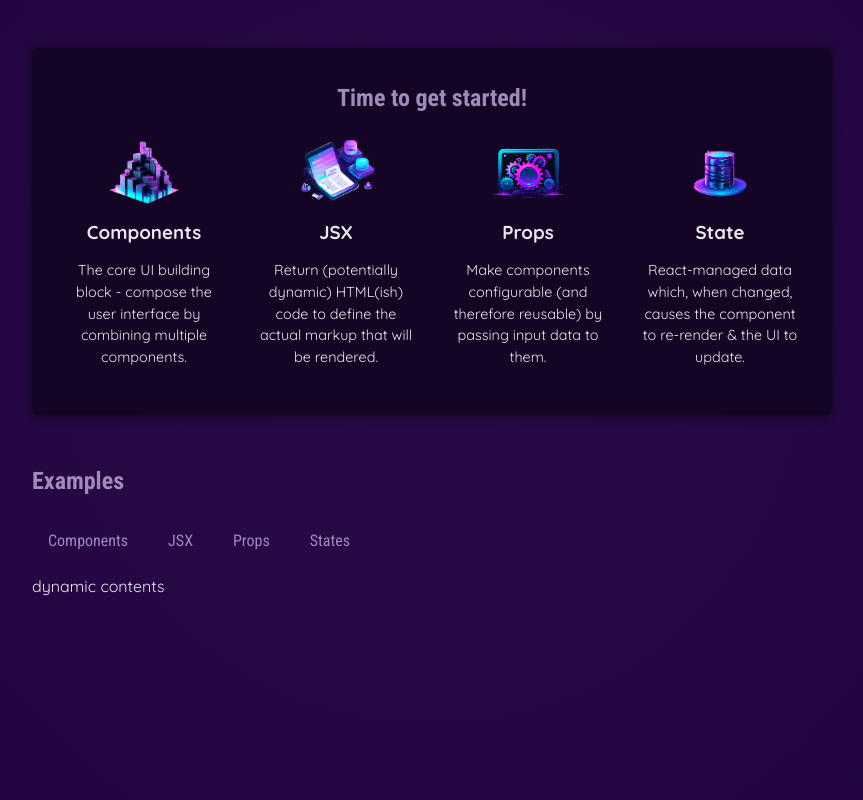
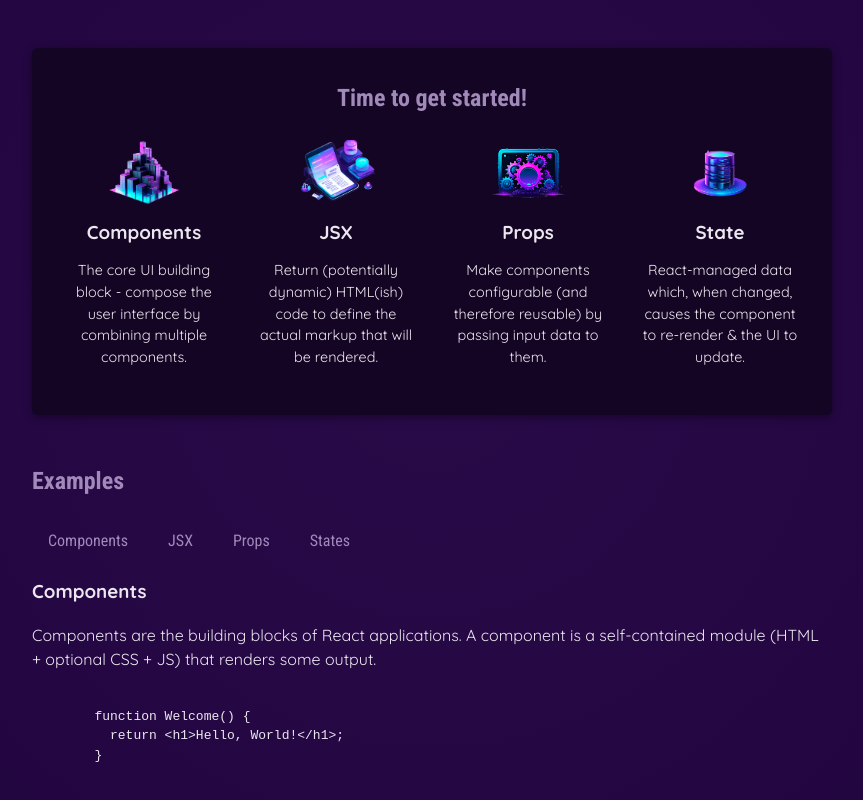
Before and after one commit to abhay-tomar03/01-starting-project, a React (Vite) app: page / in a window 1280 px wide. Shown: the part 284-1084 px from the top of the page, without its empty margins (208-1071 px from the left). Built offline with nearby package versions, Linux system fonts and the light colour scheme.

Commit message:
Now we have added states and are changing the content based on this ,

```diff
--- a/src/components/Main.jsx
+++ b/src/components/Main.jsx
@@ -1,10 +1,13 @@
 import ListItems from "./ListItems";
-import {CORE_CONCEPTS} from '../data'
+import {CORE_CONCEPTS ,EXAMPLES} from '../data'
 import TabButtons from "./TabButtons";
+import { useState } from "react";
 export default function Main() {
-  const handleSelect = ()=>{
+  const [item,setItem]=useState("components");
+  // now we need to know which button was selected and then display dynamic content according to it
+  const handleSelect = (selectedButton)=>{
+    setItem(selectedButton)
     console.log("Selected");
-
   }
   return (
     <>
@@ -22,12 +25,20 @@
         <section id="examples">
           <h2>Examples</h2>
             <menu>
-              <TabButtons onSelect={handleSelect}>Components</TabButtons>
-              <TabButtons onSelect={handleSelect}>JSX</TabButtons>
-              <TabButtons onSelect={handleSelect}>Props</TabButtons>
-              <TabButtons onSelect={handleSelect}>States</TabButtons>
+              <TabButtons onSelect={()=>handleSelect('components')}>Components</TabButtons>
+              <TabButtons onSelect={()=>handleSelect('jsx')}>JSX</TabButtons>
+              <TabButtons onSelect={()=>handleSelect('props')}>Props</TabButtons>
+              <TabButtons onSelect={()=>handleSelect('state')}>States</TabButtons>
             </menu>
-            dynamic contents
+            <div id="tab-contents">
+              <h3>{EXAMPLES[item].title} </h3>
+              <p>{EXAMPLES[item].description}</p>
+              <pre>
+                <code>
+                    {EXAMPLES[item].code}
+                </code>
+              </pre>
+            </div>
         </section>
       </main>
     </>
--- a/src/components/TabButtons.jsx
+++ b/src/components/TabButtons.jsx
@@ -1,5 +1,4 @@
 export default function TabButtons({children,onSelect}){
-    // const handleClick = ()=> console.log("Button Clicked!!!");
     return (
         <>
             <li><button onClick={onSelect}>{children}</button></li>
--- a/src/data.js
+++ b/src/data.js
@@ -8,24 +8,75 @@
     image: componentsImg,
     title: 'Components',
     description:
-      'The core UI building block - compose the user interface by combining multiple components.'
+      'The core UI building block - compose the user interface by combining multiple components.',
   },
   {
     image: jsxImg,
     title: 'JSX',
     description:
-      'Return (potentially dynamic) HTML(ish) code to define the actual markup that will be rendered.'
+      'Return (potentially dynamic) HTML(ish) code to define the actual markup that will be rendered.',
   },
   {
     image: propsImg,
     title: 'Props',
     description:
-      'Make components configurable (and therefore reusable) by passing input data to them.'
+      'Make components configurable (and therefore reusable) by passing input data to them.',
   },
   {
     image: stateImg,
     title: 'State',
     description:
-      'React-managed data which, when changed, causes the component to re-render & the UI to update.'
+      'React-managed data which, when changed, causes the component to re-render & the UI to update.',
   },
 ];
+
+export const EXAMPLES = {
+  components: {
+    title: 'Components',
+    description:
+      'Components are the building blocks of React applications. A component is a self-contained module (HTML + optional CSS + JS) that renders some output.',
+    code: `
+        function Welcome() {
+          return <h1>Hello, World!</h1>;
+        }`,
+  },
+  jsx: {
+    title: 'JSX',
+    description:
+      'JSX is a syntax extension to JavaScript. It is similar to a template language, but it has full power of JavaScript (e.g., it may output dynamic content).',
+    code: `
+        <div>
+          <h1>Welcome {userName}</h1>
+          <p>Time to learn React!</p>
+        </div>`,
+  },
+  props: {
+    title: 'Props',
+    description:
+      'Components accept arbitrary inputs called props. They are like function arguments.',
+    code: `
+        function Welcome(props) {
+          return <h1>Hello, {props.name}</h1>;
+        }`,
+  },
+  state: {
+    title: 'State',
+    description:
+      'State allows React components to change their output over time in response to user actions, network responses, and anything else.',
+    code: `
+        function Counter() {
+          const [isVisible, setIsVisible] = useState(false);
+
+          function handleClick() {
+            setIsVisible(true);
+          }
+
+          return (
+            <div>
+              <button onClick={handleClick}>Show Details</button>
+              {isVisible && <p>Amazing details!</p>}
+            </div>
+          );
+        }`,
+          },
+};
```
